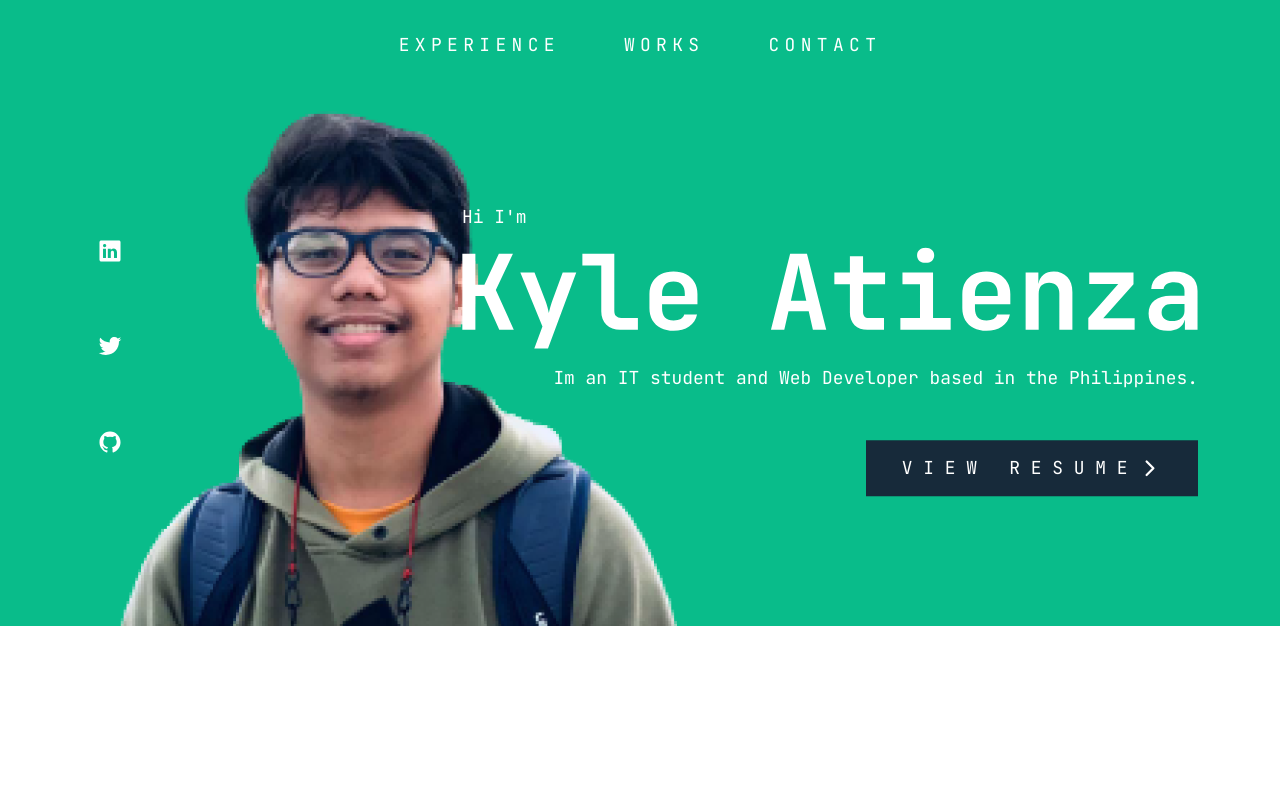
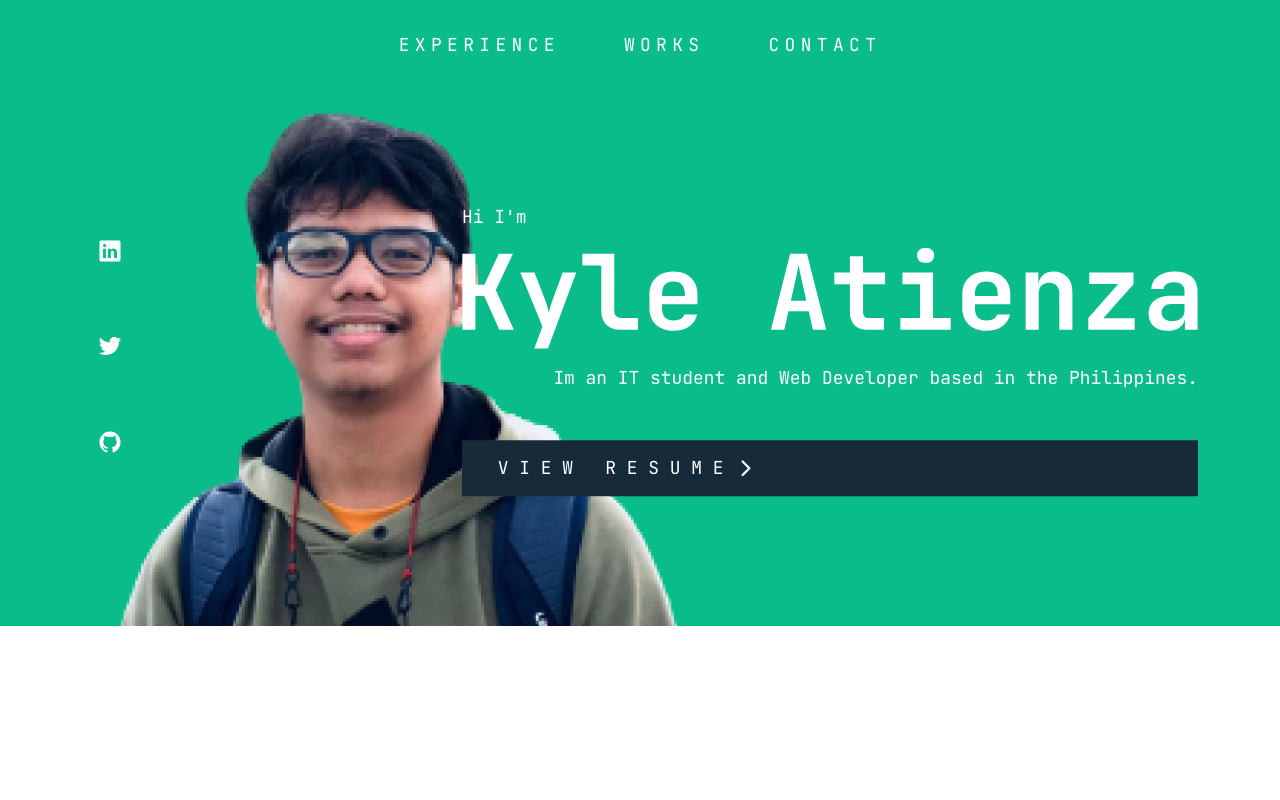
Before and after one commit to Kyle-Atienza/portfolio-v2, a React (Create React App) app: page / in a window 1280 px wide. Shown: the top 800 px of the page. Built offline with nearby package versions, Linux system fonts and the light colour scheme.

Commit message:
add pdf file

```diff
--- a/src/components/Hero.js
+++ b/src/components/Hero.js
@@ -20,7 +20,7 @@ function Hero() {
                     <p className='text-md-start text-center'>Hi I'm</p>
                     <img src={name} className='header-name w-100' alt="" />
                     <p className='text-md-end text-center ms-sm-auto'>Im an IT student and Web Developer based in the Philippines.</p>
-                    <Button className='d-flex align-items-center mt-sm-5 mt-3 ms-sm-auto me-sm-0 ms-auto me-auto' id='resumeButton'>
+                    <Button className='d-flex align-items-center mt-sm-5 mt-3 ms-sm-auto me-sm-0 ms-auto me-auto' id='resumeButton' href='https://drive.google.com/file/d/1lqIn7N2B6xUqJTYV4QYtOwC8CWDPGqUR/view?usp=sharing'>
                         View Resume
                         <ion-icon name="chevron-forward-outline"></ion-icon>
                     </Button>
```
